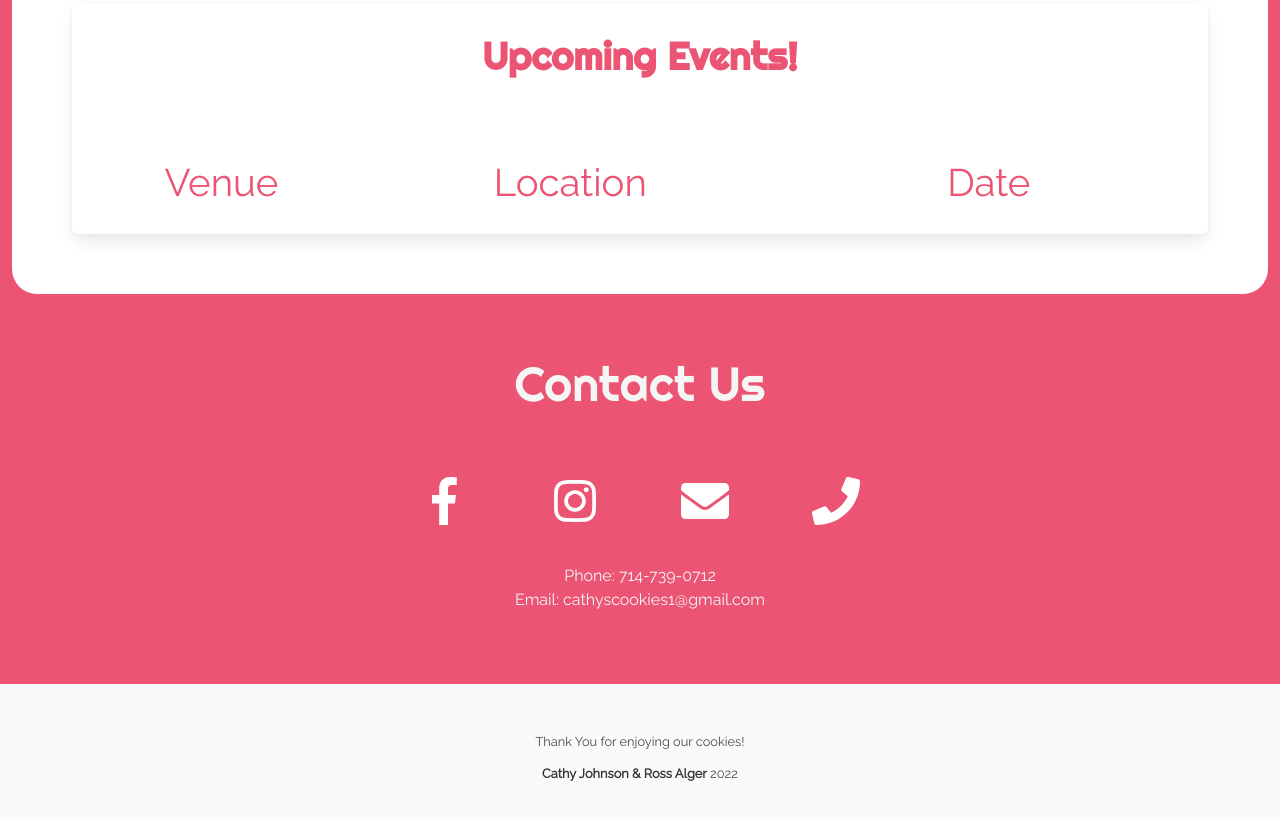
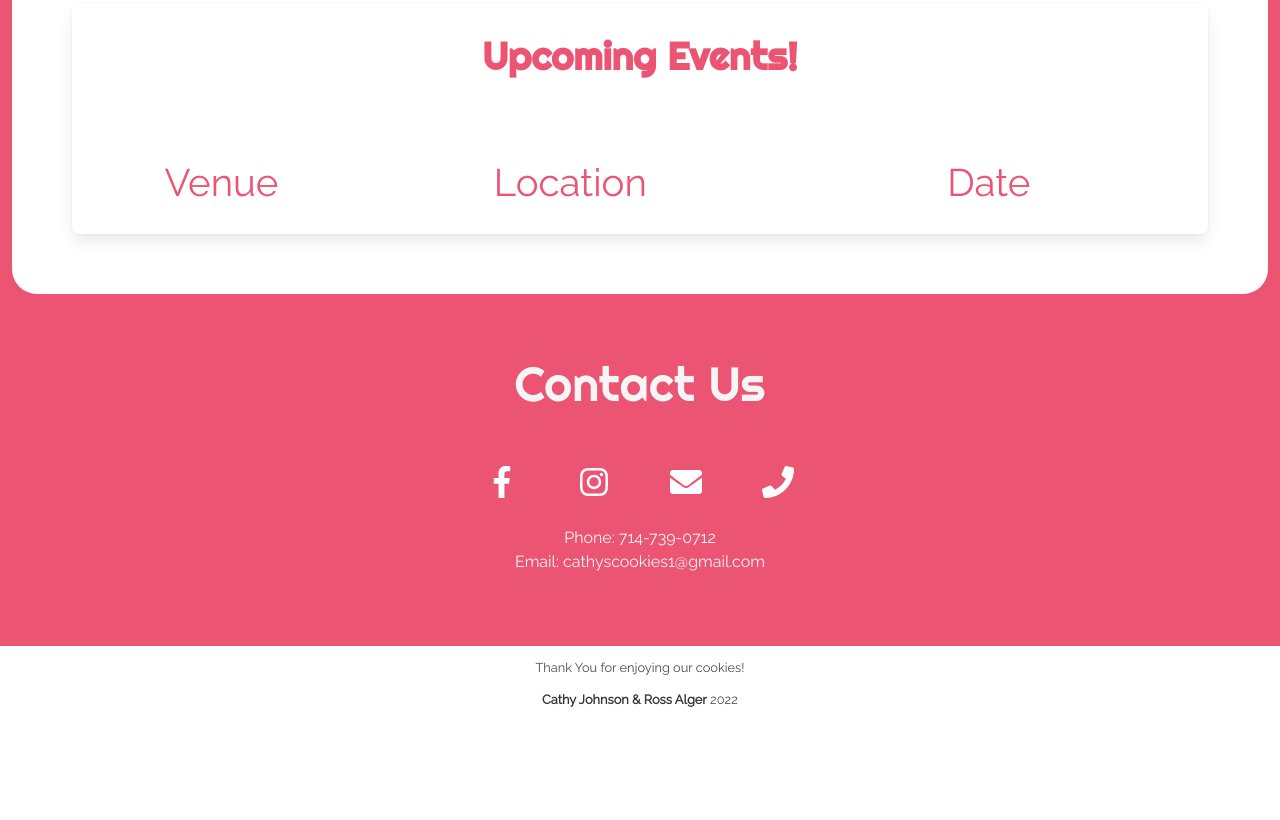
Before and after one commit to cjackson152/cathysredesign, a plain HTML site: page index.html in a window 1280 px wide. Shown: the part 1534-2354 px from the top of the page. After the commit the page ends 2243 px from the top, so only its background shows below. Drawn offline with nearby package versions, Linux system fonts and the light colour scheme.

Commit message:
updated footer to column class as it made more sense for this instance

```diff
--- a/index.html
+++ b/index.html
@@ -87,16 +87,16 @@
       <div class="column is-full has-text-centered">
         <h3 class="subtitle is-1" style="font-family: 'Righteous', cursive;">Contact Us </h3>
        <span id="socialIcon" class="icon has-text-white">
-          <i class="fab fa-3x fa-facebook-f"></i>
+          <i class="fab fa-2x fa-facebook-f"></i>
         </span>
         <span id="socialIcon" class="icon has-text-white">
-          <a class="fab fa-3x fa-instagram "></a>
+          <a class="fab fa-2x fa-instagram "></a>
         </span>
         <span id="socialIcon" class="icon has-text-white">
-          <a class="fa fa-3x fa-envelope "></a>
+          <a class="fa fa-2x fa-envelope "></a>
         </span>
         <span id="socialIcon" class="icon has-text-white">
-          <a class="fa fa-3x fa-phone "></a>
+          <a class="fa fa-2x fa-phone "></a>
         </span>
           <p id="contactUS">Phone:
             714-739-0712</p>
@@ -110,7 +110,7 @@
 
 
     <!--Footer-->
-    <footer class="footer">
+    <footer class="column is-full has-text-centered">
       <div class="content has-text-centered">
         <P>Thank You for enjoying our cookies!</P>
         <p>
--- a/style.css
+++ b/style.css
@@ -100,7 +100,7 @@ footer {
 
 
 #socialIcon {
-    margin: 4vw;
+    margin: 2.5vw;
     align-items: center;
 }
 
```
